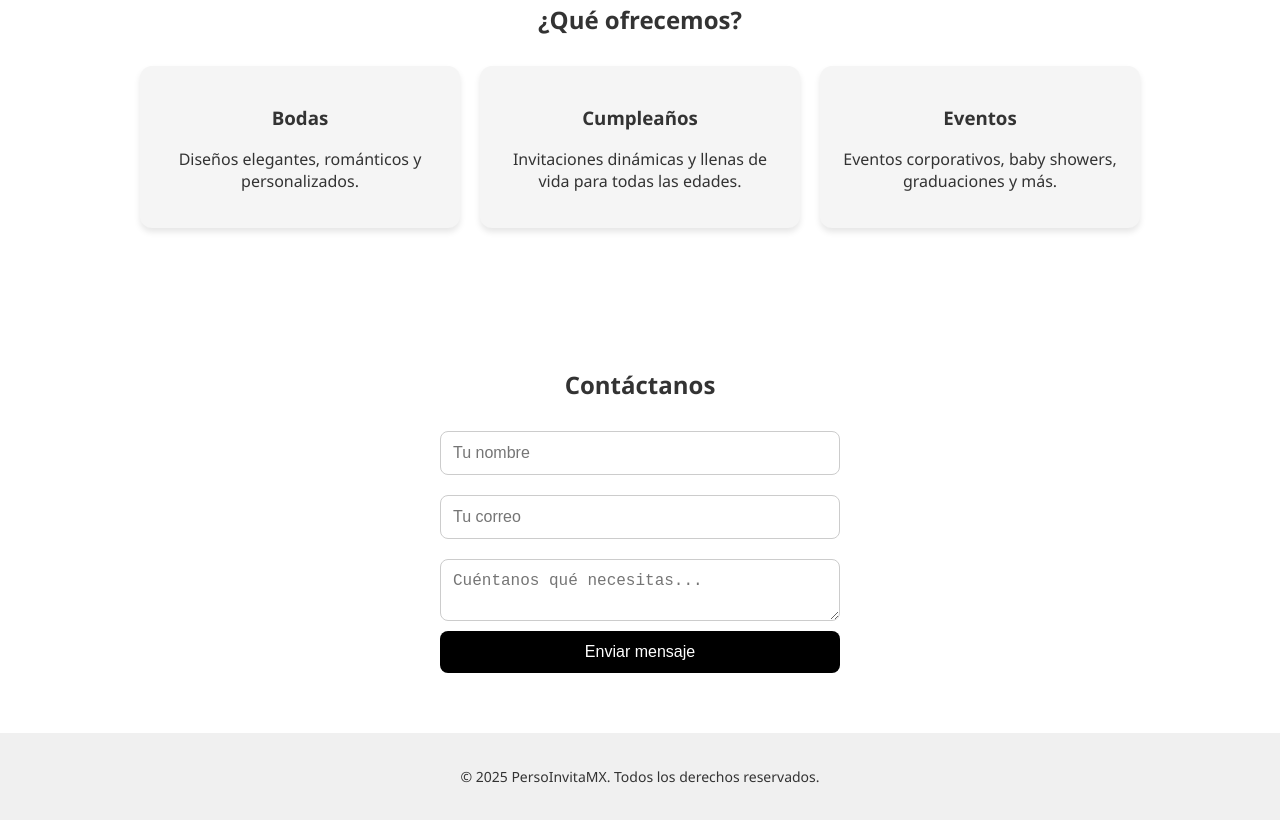
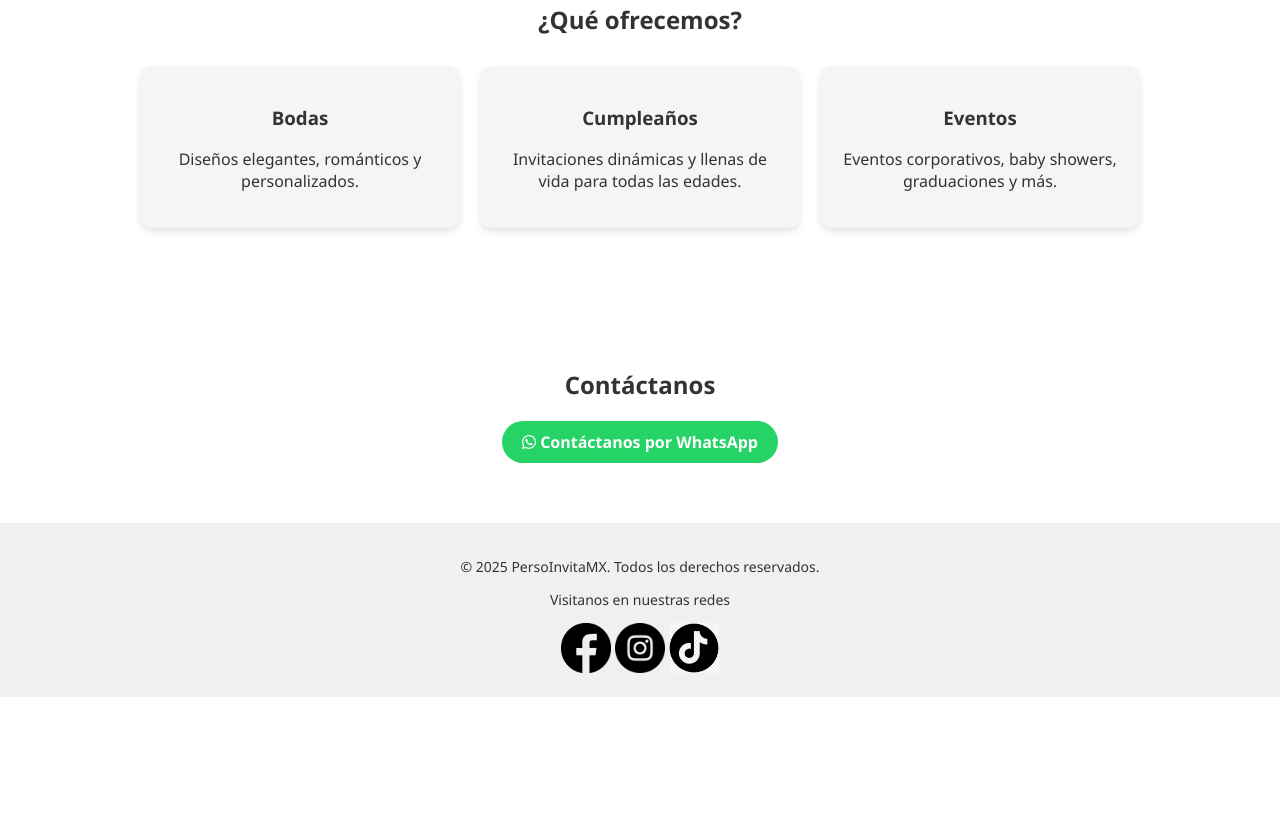
Before and after one commit to IngSaul004/persoInvitaMX, a plain HTML site: page index.html in a window 1280 px wide. Shown: the part 358-1178 px from the top of the page. After the commit the page ends 1055 px from the top, so only its background shows below. Drawn offline with Linux system fonts and the light colour scheme.

Commit message:
se actualizo

```diff
--- a/index.html
+++ b/index.html
@@ -22,33 +22,42 @@
   <section id="servicios">
     <h2>¿Qué ofrecemos?</h2>
     <div class="cards">
+      <a href="#" >
       <div class="card">
         <h3>Bodas</h3>
         <p>Diseños elegantes, románticos y personalizados.</p>
       </div>
+      </a>
+      <a href="#">
       <div class="card">
         <h3>Cumpleaños</h3>
         <p>Invitaciones dinámicas y llenas de vida para todas las edades.</p>
       </div>
+      </a>
+      <a href="#">
       <div class="card">
         <h3>Eventos</h3>
         <p>Eventos corporativos, baby showers, graduaciones y más.</p>
       </div>
+      </a>
     </div>
   </section>
 
   <section id="contacto">
     <h2>Contáctanos</h2>
-    <form action="https://formspree.io/f/YOUR_ID" method="POST">
-      <input type="text" name="nombre" placeholder="Tu nombre" required>
-      <input type="email" name="email" placeholder="Tu correo" required>
-      <textarea name="mensaje" placeholder="Cuéntanos qué necesitas..." required></textarea>
-      <button type="submit">Enviar mensaje</button>
-    </form>
+     <a href="https://wa.me/52TU_NUMERO" class="whatsapp-btn" target="_blank">
+      <i class="fab fa-whatsapp"></i> Contáctanos por WhatsApp
+    </a>
   </section>
 
   <footer>
     <p>&copy; 2025 PersoInvitaMX. Todos los derechos reservados.</p>
+    <div class="redes">
+        <p>Visitanos en nuestras redes</p>
+    <a href="#"><img src="facebook.png"></a>
+    <a href="#"><img src="ig.png"></a>
+    <a href="#"><img src="tiktok.png"></a>
+    </div>
   </footer>
 </body>
 </html>
--- a/style.css
+++ b/style.css
@@ -56,7 +56,13 @@ section {
   padding: 20px;
   width: 280px;
   box-shadow: 0 4px 6px rgba(0,0,0,0.1);
+  transition: transform 0.3s ease; /* transición suave */
 }
+
+.card:hover {
+  transform: scale(1.05); /* efecto de zoom */
+}
+
 
 form {
   display: flex;
@@ -94,3 +100,11 @@ footer {
   text-align: center;
   font-size: 14px;
 }
+.redes img{
+    width: 50px;
+}
+
+a {
+  text-decoration: none; /* Quita el subrayado */
+  color: inherit;         /* Hereda el color del texto del contenedor */
+}
```
Also changed, not shown: facebook.png (added), ig.png (added), tiktok.png (added).
